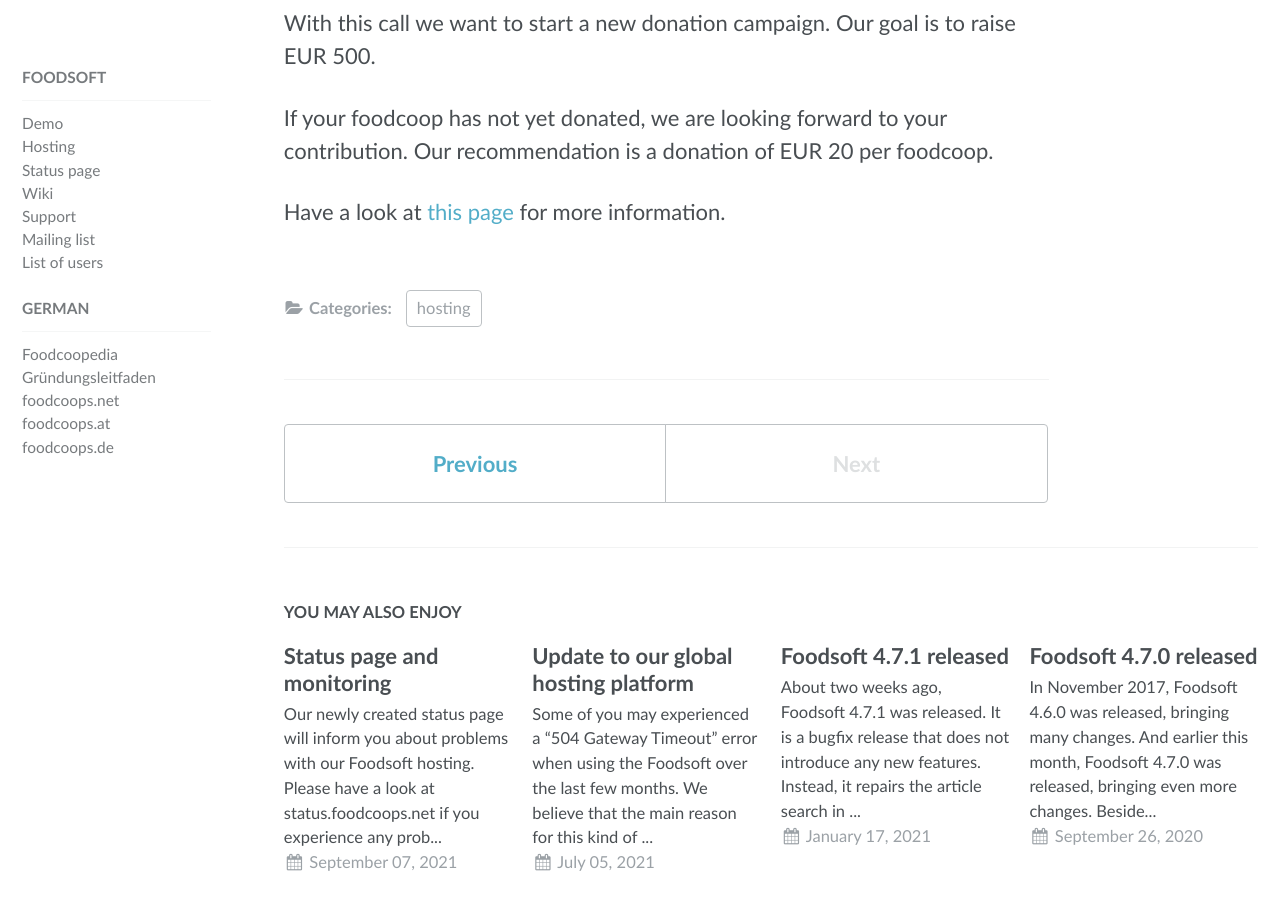
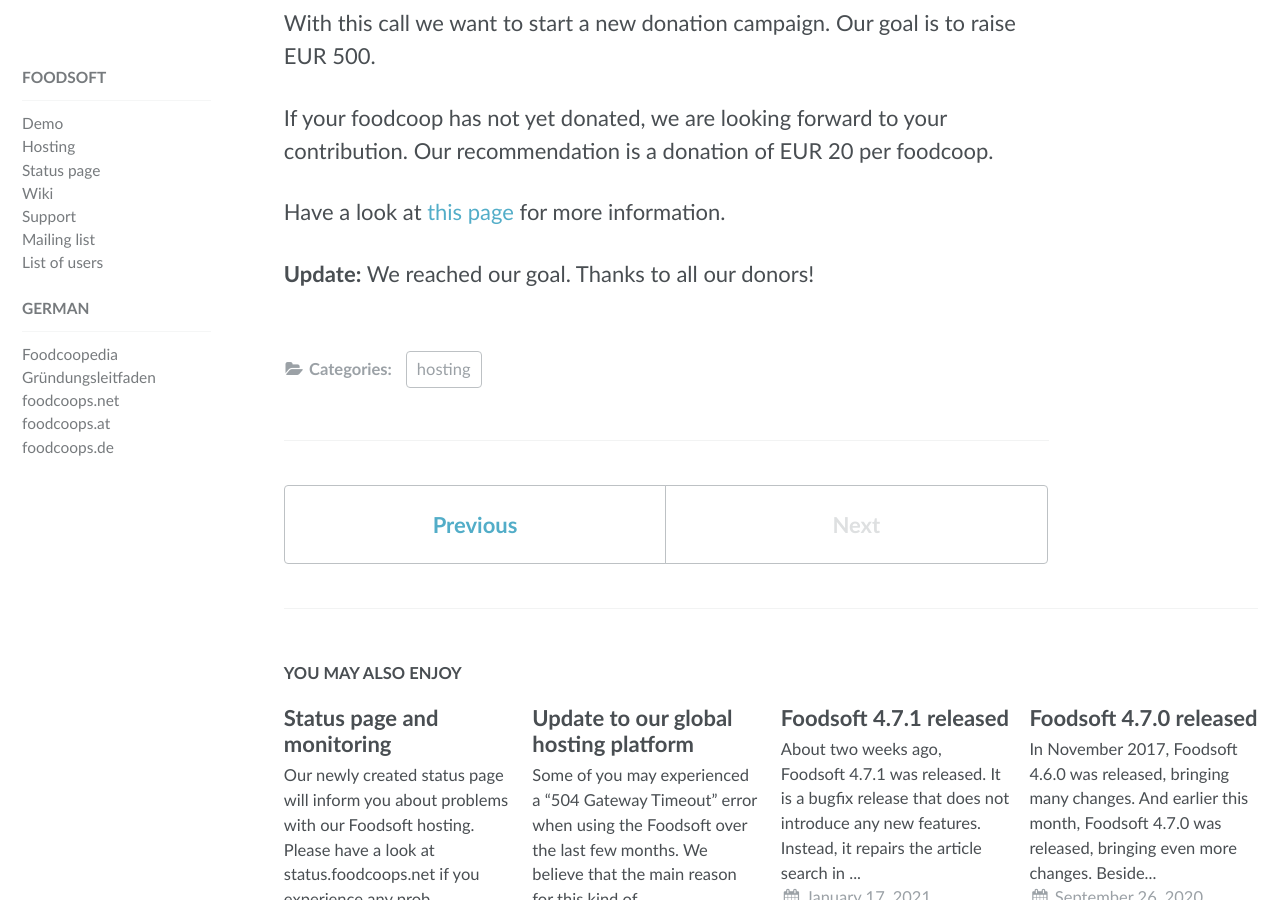
Before and after one commit to foodcoops/foodcoops.github.io, a Jekyll site: the page built from _posts/2021-12-09-call-for-donations-startet.md, in a window 1280 px wide and 900 px high, scrolled down 388 px. Built offline with Jekyll 4.4.1, drawn with Linux system fonts in a browser that asks for light colours.

Commit message:
Add note about reach of goal

```diff
--- a/_posts/2021-12-09-call-for-donations-startet.md
+++ b/_posts/2021-12-09-call-for-donations-startet.md
@@ -13,3 +13,5 @@
 Our  recommendation is a donation of EUR 20 per foodcoop.
 
 Have a look at [this page](http://foodcoops.net/call-for-donations) for more information.
+
+**Update:** We reached our goal. Thanks to all our donors!
```
